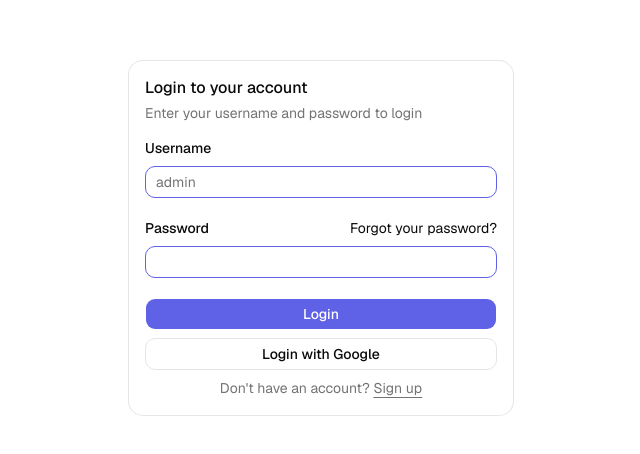
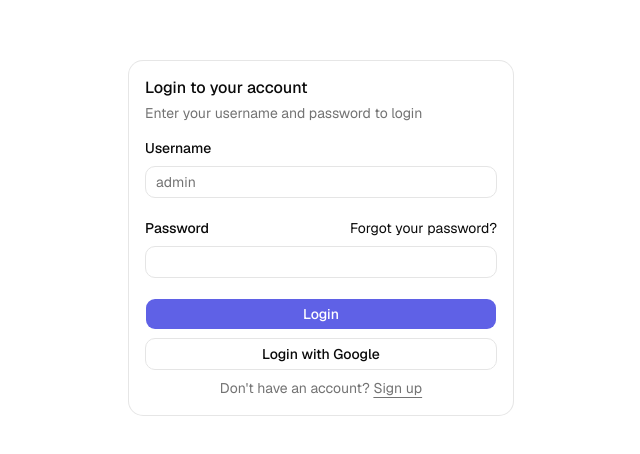
Before and after one commit to mohamedbashirnux/attendance, a Next.js app: page /login in a window 1280 px wide. Shown: the part 162-616 px from the top of the page, without its empty margins (319-959 px from the left). Built offline with nearby package versions, Linux system fonts and the light colour scheme.

Commit message:
input subtle at rest, #5F61E6 border on focus

```diff
--- a/components/ui/input.tsx
+++ b/components/ui/input.tsx
@@ -9,7 +9,7 @@
       type={type}
       data-slot="input"
       className={cn(
-        "h-8 w-full min-w-0 rounded-lg border border-[#5F61E6] bg-transparent px-2.5 py-1 text-base transition-colors outline-none file:inline-flex file:h-6 file:border-0 file:bg-transparent file:text-sm file:font-medium file:text-foreground placeholder:text-muted-foreground focus-visible:border-[#5F61E6] focus-visible:ring-3 focus-visible:ring-[#5F61E6]/50 disabled:pointer-events-none disabled:cursor-not-allowed disabled:bg-input/50 disabled:opacity-50 aria-invalid:border-destructive aria-invalid:ring-3 aria-invalid:ring-destructive/20 md:text-sm dark:bg-input/30 dark:disabled:bg-input/80 dark:aria-invalid:border-destructive/50 dark:aria-invalid:ring-destructive/40",
+        "h-8 w-full min-w-0 rounded-lg border border-input bg-transparent px-2.5 py-1 text-base transition-all outline-none file:inline-flex file:h-6 file:border-0 file:bg-transparent file:text-sm file:font-medium file:text-foreground placeholder:text-muted-foreground focus-visible:border-[#5F61E6] focus-visible:ring-3 focus-visible:ring-[#5F61E6]/50 disabled:pointer-events-none disabled:cursor-not-allowed disabled:bg-input/50 disabled:opacity-50 aria-invalid:border-destructive aria-invalid:ring-3 aria-invalid:ring-destructive/20 md:text-sm dark:bg-input/30 dark:disabled:bg-input/80 dark:aria-invalid:border-destructive/50 dark:aria-invalid:ring-destructive/40",
         className
       )}
       {...props}
```
